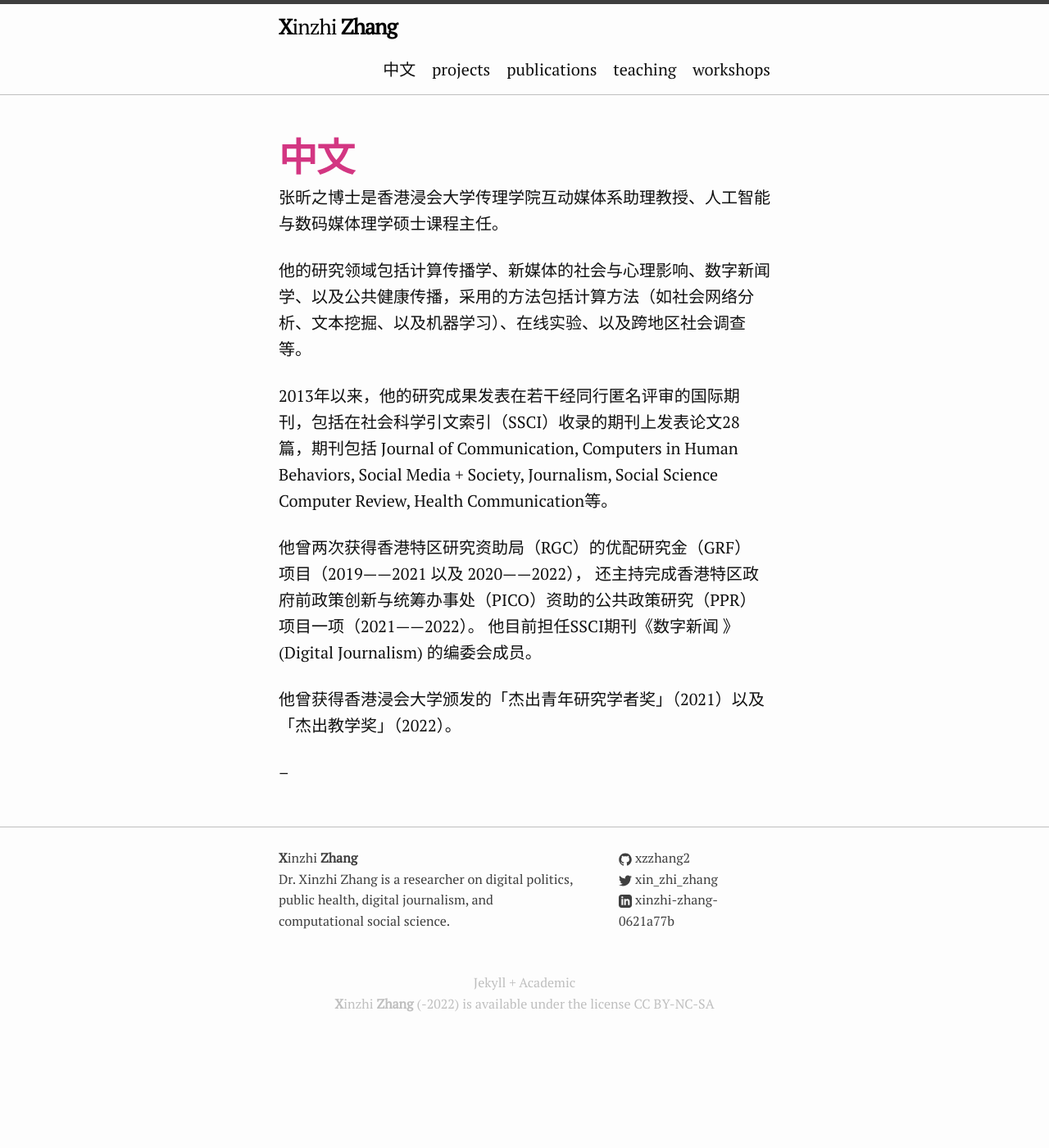
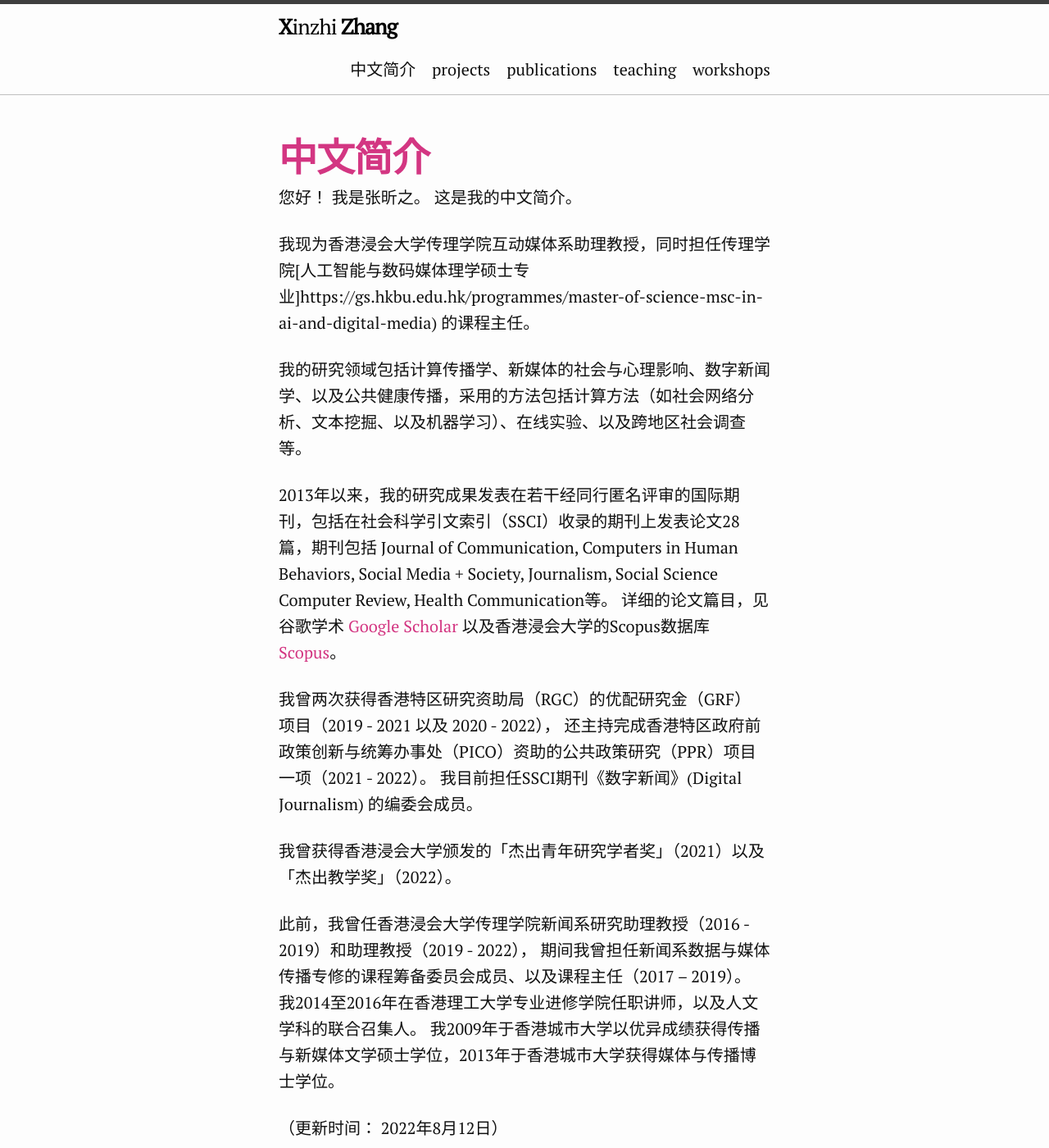
Before and after one commit to xzzhang2/xzzhang2.github.io, a Jekyll site: the page built from pages/Chinese.md, in a window 1280 px wide and 1400 px high. Shown: the whole window at 82% size. Built offline with Jekyll 4.4.1, drawn with Linux system fonts in a browser that asks for light colours.

Commit message:
adding one page

```diff
--- a/pages/Chinese.md
+++ b/pages/Chinese.md
@@ -1,19 +1,26 @@
 ---
 layout: page
-title: 中文
+title: 中文简介
 description: Xinzhi Zhang's Chinese biography
 ---
 
 
-张昕之博士是香港浸会大学传理学院互动媒体系助理教授、人工智能与数码媒体理学硕士课程主任。
+您好！ 我是张昕之。 这是我的中文简介。
 
-他的研究领域包括计算传播学、新媒体的社会与心理影响、数字新闻学、以及公共健康传播，采用的方法包括计算方法（如社会网络分析、文本挖掘、以及机器学习）、在线实验、以及跨地区社会调查等。
+我现为香港浸会大学传理学院互动媒体系助理教授，同时担任传理学院[人工智能与数码媒体理学硕士专业]https://gs.hkbu.edu.hk/programmes/master-of-science-msc-in-ai-and-digital-media) 的课程主任。
 
-2013年以来，他的研究成果发表在若干经同行匿名评审的国际期刊，包括在社会科学引文索引（SSCI）收录的期刊上发表论文28篇，期刊包括 Journal of Communication, Computers in Human Behaviors, Social Media + Society, Journalism, Social Science Computer Review, Health Communication等。
+我的研究领域包括计算传播学、新媒体的社会与心理影响、数字新闻学、以及公共健康传播，采用的方法包括计算方法（如社会网络分析、文本挖掘、以及机器学习）、在线实验、以及跨地区社会调查等。
 
-他曾两次获得香港特区研究资助局（RGC）的优配研究金（GRF） 项目（2019——2021 以及 2020——2022）， 还主持完成香港特区政府前政策创新与统筹办事处（PICO）资助的公共政策研究（PPR）项目一项（2021——2022）。 他目前担任SSCI期刊《数字新闻 》(Digital Journalism) 的编委会成员。
+2013年以来，我的研究成果发表在若干经同行匿名评审的国际期刊，包括在社会科学引文索引（SSCI）收录的期刊上发表论文28篇，期刊包括 Journal of Communication, Computers in Human Behaviors, Social Media + Society, Journalism, Social Science Computer Review, Health Communication等。 详细的论文篇目，见谷歌学术 [Google Scholar](https://scholar.google.com.hk/citations?user=iOFeIDIAAAAJ&hl=en) 以及香港浸会大学的Scopus数据库 [Scopus](https://scholars.hkbu.edu.hk/en/persons/xinzhi-zhang-11)。
 
-他曾获得香港浸会大学颁发的「杰出青年研究学者奖」（2021）以及「杰出教学奖」（2022）。
+我曾两次获得香港特区研究资助局（RGC）的优配研究金（GRF） 项目（2019 - 2021 以及 2020 - 2022）， 还主持完成香港特区政府前政策创新与统筹办事处（PICO）资助的公共政策研究（PPR）项目一项（2021 - 2022）。 我目前担任SSCI期刊《数字新闻》(Digital Journalism) 的编委会成员。
+
+我曾获得香港浸会大学颁发的「杰出青年研究学者奖」（2021）以及「杰出教学奖」（2022）。
+
+此前，我曾任香港浸会大学传理学院新闻系研究助理教授（2016 - 2019）和助理教授（2019 - 2022）， 期间我曾担任新闻系数据与媒体传播专修的课程筹备委员会成员、以及课程主任（2017 – 2019）。 我2014至2016年在香港理工大学专业进修学院任职讲师，以及人文学科的联合召集人。 我2009年于香港城市大学以优异成绩获得传播与新媒体文学硕士学位，2013年于香港城市大学获得媒体与传播博士学位。
+
+
+（更新时间： 2022年8月12日）
 
 
 --
```
Also changed, not shown: 1 other file.
